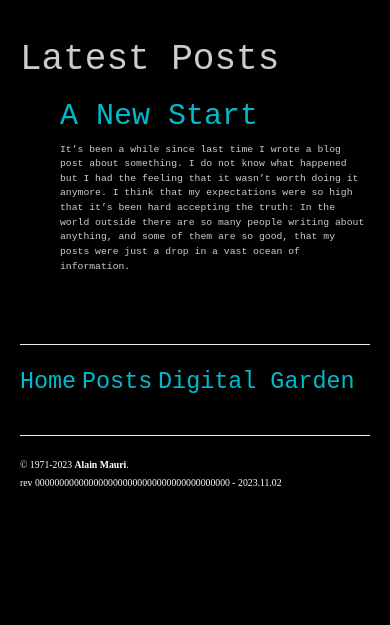
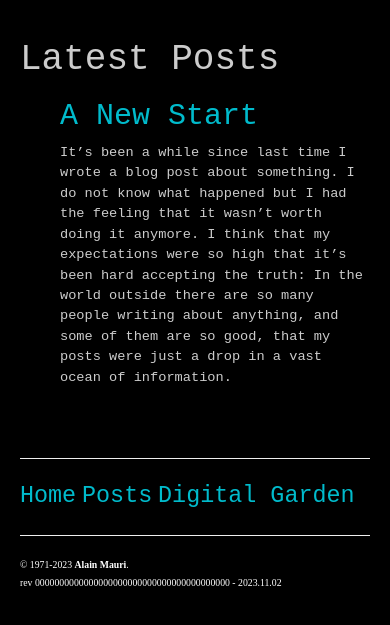
Before and after one commit to wildeng/wildeng.github.io, a Jekyll site: the page built from blog.html, in a window 390 px wide. Shown: the top 625 px of the page. Built offline with Jekyll 4.4.1, drawn with Linux system fonts in a browser that asks for light colours.

Commit message:
Fix post font size small screens

```diff
--- a/_includes/css/post.scss
+++ b/_includes/css/post.scss
@@ -30,7 +30,7 @@
   }
 
   .blog-content p {
-    font-size: 2.5vmin;
+    font-size: 3.5vmin;
   }
 }
 
--- a/_includes/footer.html
+++ b/_includes/footer.html
@@ -5,7 +5,6 @@
   <a href="/blog.html" >Posts</a>
   <a href="/digital_garden.html" >Digital Garden</a>
 </div>
-<br>
 <hr>
 <p class="copyright">&copy; 1971-{{ "now" | date: "%Y" }} <b>Alain Mauri</b>.
 <br>rev {{ site.github.build_revision }} - {{ "now" | date: "%Y.%m.%d" }}</p>
```
